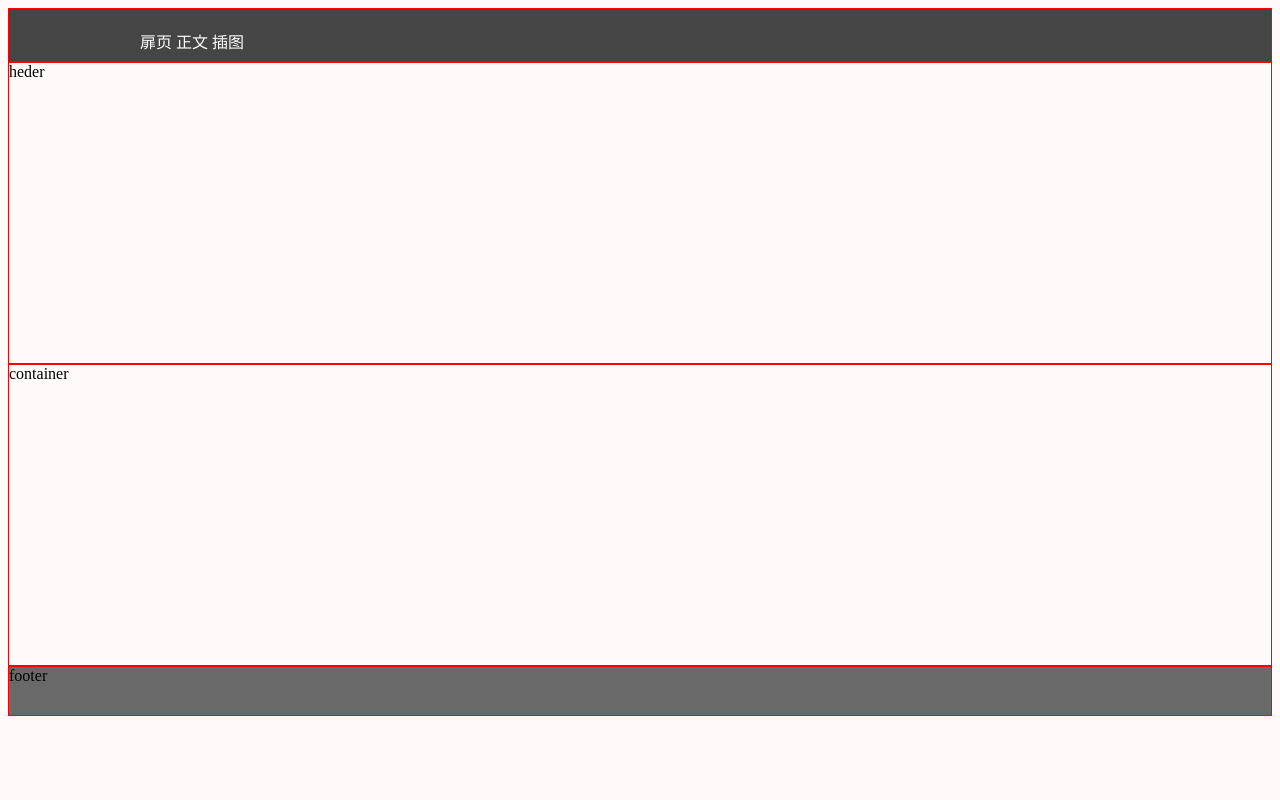
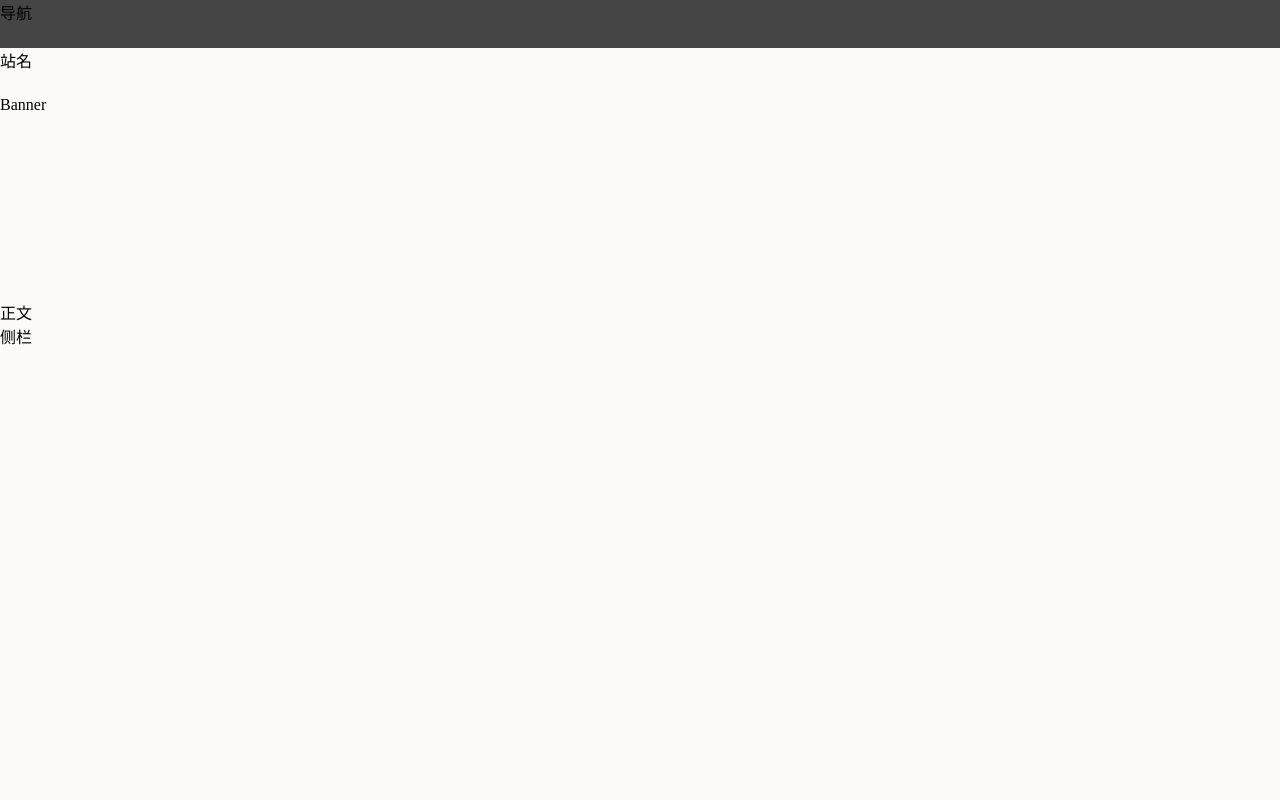
Before and after one commit to fangtudou/index, a plain HTML site: page index.html in a window 1280 px wide. Shown: the top 800 px of the page. Drawn offline with Linux system fonts and the light colour scheme; files whose address does not match are found by name.

Commit message:
推到重来
基本推到重来了。哈哈。重写的大框架。分header、warpper、footer三个部分。header又分nav、title、banner三段，未来再加入search；warpper分content、sidebar两部分，之后布局时再调整位置。以上。

```diff
--- a/index.html
+++ b/index.html
@@ -10,37 +10,28 @@
 
 </head>
 <body>
-	<div id="nav">
-		<div id="nav-inside">
-			<ul class="nav-inside">
-				<li class="nav-insider">扉页</li>
-				<li class="nav-insider">正文</li>
-				<li class="nav-insider">插图</li>
-			</ul>
+	<div id="header">
+		<div id="nav">
+			导航
+		</div>
+		<div id="title">
+			站名
+		</div>
+		<div id="banner">
+			Banner
 		</div>
 	</div>
 
-	<div id="header">
-		heder
-		<div id="title">
-
+	<div id="warpper">
+		<div id="content">
+			正文
 		</div>
-		<div id="banner">
-
-		</div>
-		<div id="search">
-
+		<div id="sidebar">
+			侧栏
 		</div>
 	</div>
-	<div id="container">
-		container
-		<div id="content">
 
-		</div>
-		<div id="sidebar">
 
-		</div>
-	</div>
 	<div id="footer">
 		footer
 	</div>
--- a/style.css
+++ b/style.css
@@ -1,57 +1,39 @@
 body{
 	background-color: snow;
+	margin: 0;
 }
 
+#header{
+	height: 300px;
+}
 
 
 #nav{
 	background-color: #454546;
-	position: relative;
-	margin: 0 auto;
-	height: 32px;
-	padding: 20px 0 0 0;
-	border: 1px solid red;
+	height: 48px;
 }
 
-#nav-inside{
-	position: relative;
-	margin: 0 auto;
-	max-width: 1000px;
-	color: white;
+#title{
+	height: 48px;
 }
 
-ul.nav-inside{
-	list-style-type: none;
-	margin: 0;
-	padding: 0;
+#banner{
+	height: 48px;
 }
 
-li.nav-insider{
-	display: inline;
+#warpper{
+	height: 1200px;
 }
 
-#header{
-	position: relative;
-	height: 300px;
-	border: 1px solid red;
-
+#content{
+	width: 800px;
 }
 
-
-#title{
-
+#sidebar{
+	width: 200px;
 }
-
-
-
-#container{
-	height: 300px;
-	border: 1px solid red;
-}
-
 
 #footer{
 	background-color: dimgray;
 	height: 48px;
-	border: 1px solid red;
 }
```
